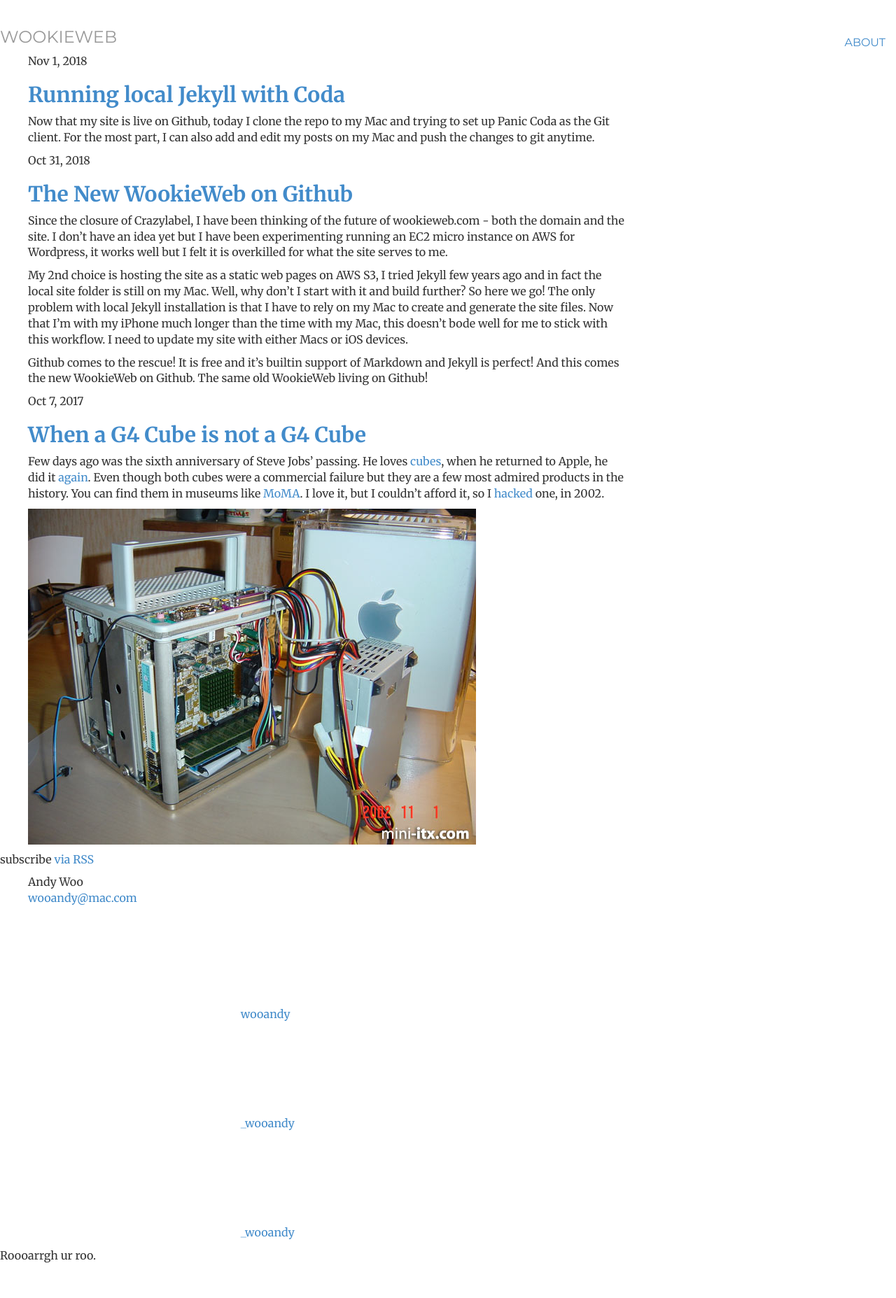
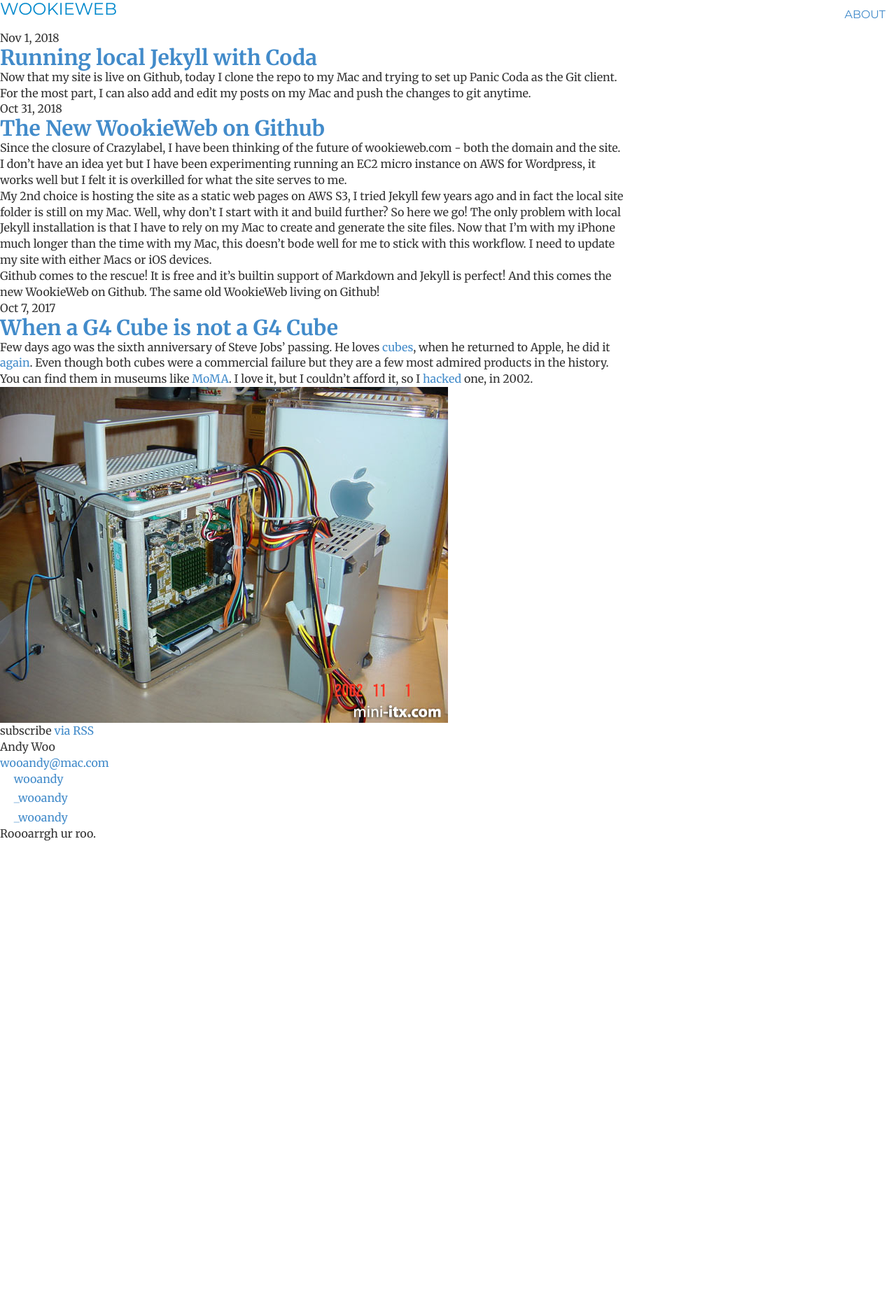
Before and after one commit to wooandy/wooandy.github.io, a Jekyll site: the page built from index.md, in a window 1280 px wide. Shown: the whole page at 70% size. Built offline with Jekyll 4.4.1, drawn with Linux system fonts in a browser that asks for light colours; after the commit the page ends 1203 px from its top, so only the background shows below that.

Commit message:
Fixing CSS issues

```diff
--- a/css/main.css
+++ b/css/main.css
@@ -93,6 +93,263 @@
 	padding-top: 5.5px;
 	margin: 5px 15px 0px 0px;
 	font-family: 'Montserrat', Helvetica, sans-serif; }
+
+
+
+/**
+ * Reset some basic elements
+ */
+body, h1, h2, h3, h4, h5, h6,
+p, blockquote, pre, hr,
+dl, dd, ol, ul, figure {
+  margin: 0;
+  padding: 0;
+}
+
+
+
+/**
+ * Basic styling
+ */
+body {
+  font: $base-font-weight #{$base-font-size}/#{$base-line-height} $base-font-family;
+  color: $text-color;
+  background-color: $background-color;
+  -webkit-text-size-adjust: 100%;
+  -webkit-font-feature-settings: "kern" 1;
+     -moz-font-feature-settings: "kern" 1;
+       -o-font-feature-settings: "kern" 1;
+          font-feature-settings: "kern" 1;
+  font-kerning: normal;
+  display: flex;
+  min-height: 100vh;
+  flex-direction: column;
+}
+
+
+
+/**
+ * Set `margin-bottom` to maintain vertical rhythm
+ */
+h1, h2, h3, h4, h5, h6,
+p, blockquote, pre,
+ul, ol, dl, figure,
+%vertical-rhythm {
+  margin-bottom: $spacing-unit / 2;
+}
+
+
+
+/**
+ * `main` element
+ */
+main {
+  display: block; /* Default value of `display` of `main` element is 'inline' in IE 11. */
+}
+
+
+
+/**
+ * Images
+ */
+img {
+  max-width: 100%;
+  vertical-align: middle;
+}
+
+
+
+/**
+ * Figures
+ */
+figure > img {
+  display: block;
+}
+
+figcaption {
+  font-size: $small-font-size;
+}
+
+
+
+/**
+ * Lists
+ */
+ul, ol {
+  margin-left: $spacing-unit;
+}
+
+li {
+  > ul,
+  > ol {
+    margin-bottom: 0;
+  }
+}
+
+
+
+/**
+ * Headings
+ */
+h1, h2, h3, h4, h5, h6 {
+  font-weight: $base-font-weight;
+}
+
+
+
+/**
+ * Links
+ */
+a {
+  color: $brand-color;
+  text-decoration: none;
+
+  &:visited {
+    color: darken($brand-color, 15%);
+  }
+
+  &:hover {
+    color: $text-color;
+    text-decoration: underline;
+  }
+
+  .social-media-list &:hover {
+    text-decoration: none;
+
+    .username {
+      text-decoration: underline;
+    }
+  }
+}
+
+
+/**
+ * Blockquotes
+ */
+blockquote {
+  color: $grey-color;
+  border-left: 4px solid $grey-color-light;
+  padding-left: $spacing-unit / 2;
+  @include relative-font-size(1.125);
+  letter-spacing: -1px;
+  font-style: italic;
+
+  > :last-child {
+    margin-bottom: 0;
+  }
+}
+
+
+
+/**
+ * Code formatting
+ */
+pre,
+code {
+  @include relative-font-size(0.9375);
+  border: 1px solid $grey-color-light;
+  border-radius: 3px;
+  background-color: #eef;
+}
+
+code {
+  padding: 1px 5px;
+}
+
+pre {
+  padding: 8px 12px;
+  overflow-x: auto;
+
+  > code {
+    border: 0;
+    padding-right: 0;
+    padding-left: 0;
+  }
+}
+
+
+
+/**
+ * Wrapper
+ */
+.wrapper {
+  max-width: -webkit-calc(#{$content-width} - (#{$spacing-unit}));
+  max-width:         calc(#{$content-width} - (#{$spacing-unit}));
+  margin-right: auto;
+  margin-left: auto;
+  padding-right: $spacing-unit / 2;
+  padding-left: $spacing-unit / 2;
+  @extend %clearfix;
+
+  @media screen and (min-width: $on-large) {
+    max-width: -webkit-calc(#{$content-width} - (#{$spacing-unit} * 2));
+    max-width:         calc(#{$content-width} - (#{$spacing-unit} * 2));
+    padding-right: $spacing-unit;
+    padding-left: $spacing-unit;
+  }
+}
+
+
+
+/**
+ * Clearfix
+ */
+%clearfix:after {
+  content: "";
+  display: table;
+  clear: both;
+}
+
+
+
+/**
+ * Icons
+ */
+
+.svg-icon {
+    width: 16px;
+    height: 16px;
+    display: inline-block;
+    fill: #{$grey-color};
+    padding-right: 5px;
+    vertical-align: middle;
+}
+
+.social-media-list {
+  li + li {
+    padding-top: 5px;
+  }
+}
+
+
+
+/**
+ * Tables
+ */
+table {
+  margin-bottom: $spacing-unit;
+  width: 100%;
+  text-align: $table-text-align;
+  color: lighten($text-color, 18%);
+  border-collapse: collapse;
+  border: 1px solid $grey-color-light;
+  tr {
+    &:nth-child(even) {
+      background-color: lighten($grey-color-light, 6%);
+    }
+  }
+  th, td {
+    padding: ($spacing-unit / 3) ($spacing-unit / 2);
+  }
+  th {
+    background-color: lighten($grey-color-light, 3%);
+    border: 1px solid darken($grey-color-light, 4%);
+    border-bottom-color: darken($grey-color-light, 12%);
+  }
+  td {
+    border: 1px solid $grey-color-light;
+  }
+}
 
 /**
  * Site header
```
